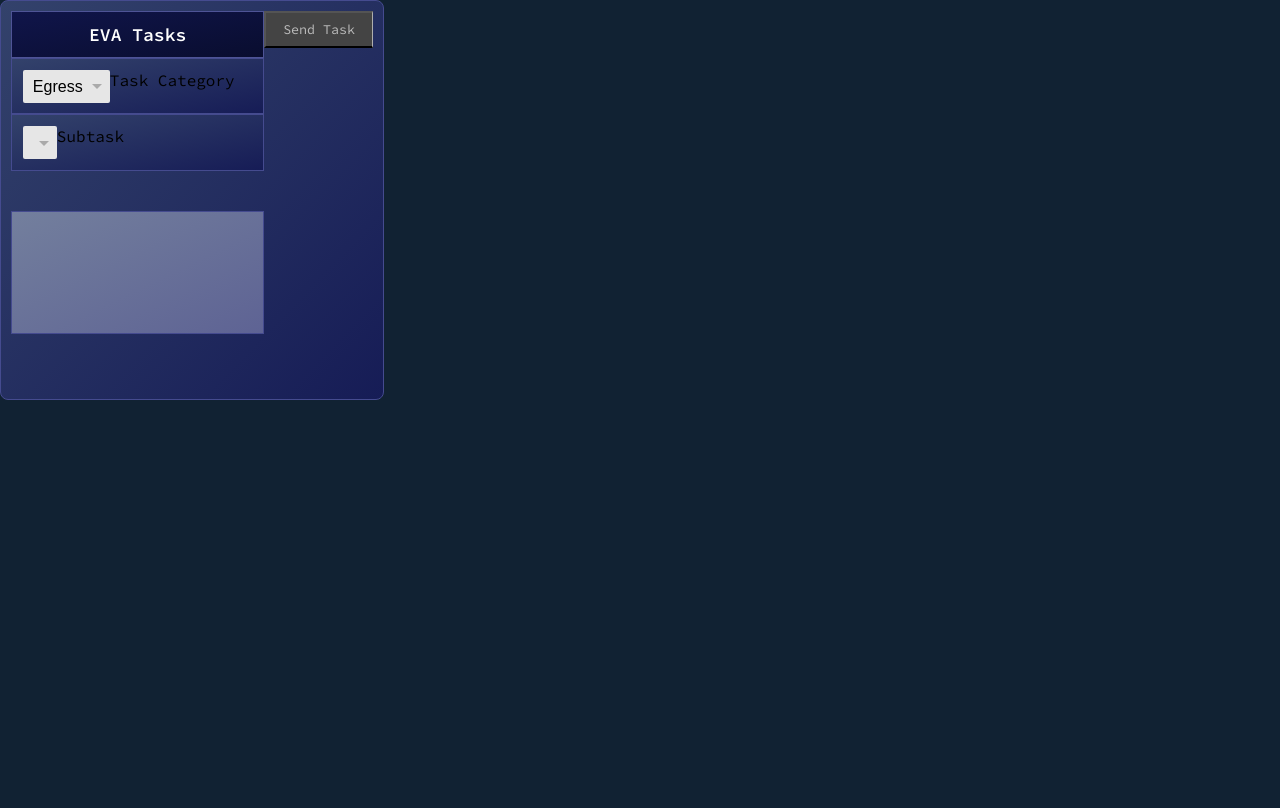
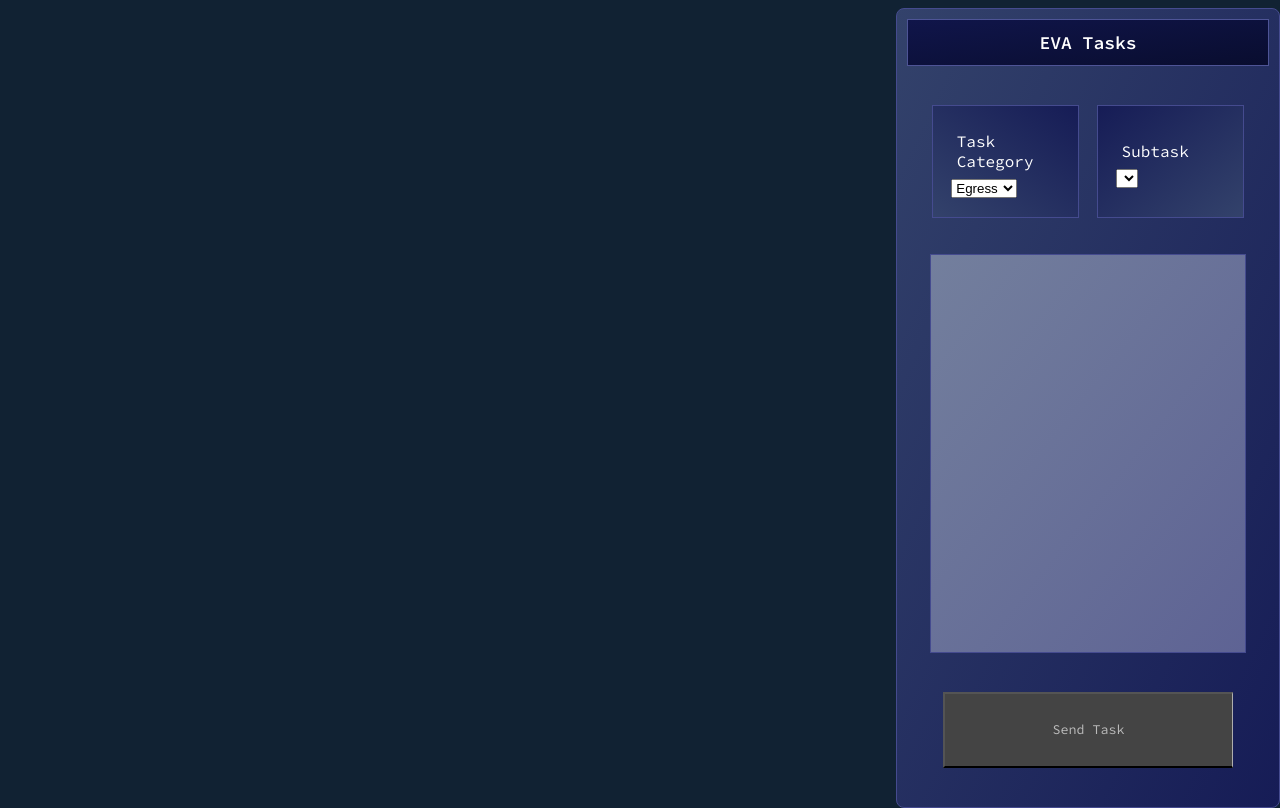
Before and after one commit to gsingh-0-0-1/JARVIS-2024, a Python web app: template src/lmcc/public/templates/left.html in a window 1280 px wide. Before the commit the page ends 400 px from the top, so only its background shows below. Run offline with Jinja, Linux system fonts and the light colour scheme; the template is opened without the code that fills it, so the values that code supplies are empty; some libraries are stand-ins or nearby versions.

Commit message:
styled dropdown, finished task panel styling

```diff
--- a/src/lmcc/public/css/left.css
+++ b/src/lmcc/public/css/left.css
@@ -1,49 +1,92 @@
 #task_panel {
-	flex-direction: column;
+	flex-direction: row;
 	/* position: fixed; */
-	top: 0%;
-	left: 0%;
-	height: 50%;
+	/* top: 0%; */
+	right: 0%;
+	height: 100%;
 	width: 30%;
 	aspect-ratio: 1 / 1;
 	/* background-color: #88c; */
 	background-image: linear-gradient(to bottom right,#33426b, #161c56);
 	display: flex;
 	flex-wrap: wrap;
+	justify-content: center;
+
+}
+
+#task_description_panel {
+	height: 50%;
+	padding: 1% 1%;
+	background-image: linear-gradient(to bottom right,#737f9d, #5e6394);
+	border: 0.2vh solid #454b8f;
+	margin-top: 5%;
+	width: 85%;
 
 }
 
 #task_description {
 	font-family: Source Code Pro;
-	height: 30%;
-	padding: 1% 1%;
 	color: white;
-	background-image: linear-gradient(to bottom right,#737f9d, #5e6394);
+
+}
+
+#evatitle {
+width: 100%;
+height: 3%;
+}
+
+
+#task_category_panel {
+	display: flex;
+	flex-direction: column;
+	background-image: linear-gradient(to top right,#33426b, #161c56);
 	border: 0.2vh solid #454b8f;
+	padding-left: 5%;
+	padding-right: 5%;
+
+	position: relative;
+	width: 30%;
+	/* margin-top: 5%; */
+	margin-bottom: 5%;
+	justify-content: center;
+
+
+}
+
+#task_label {
+	color: white;
+	margin: 5%;
+
 
 }
 
 
-#task_category_panel {
-	background-image: linear-gradient(to bottom right,#33426b, #161c56);
+
+
+#subtask_panel {
+
+	display: flex;
+	flex-direction: column;
+	justify-content: center;
+	background-image: linear-gradient(to top left,#33426b, #161c56);
 	border: 0.2vh solid #454b8f;
-	padding: 3%;
-	/* width: 40%; */
-	position: relative;
-
+	padding-left: 5%;
+	padding-right: 5%;
+	width: 30%;
+	/* margin-top: 5%; */
+	margin-bottom: 5%;
+	margin-left: 5%;
 
 
 }
 
-#taskCategorySelector{
+#subtask_label{
+	color: white;
+	margin: 5%;
+
 }
 
-#subtask_panel {
-	background-image: linear-gradient(to bottom right,#33426b, #161c56);
-	border: 0.2vh solid #454b8f;
-	padding: 3%;
-	/* width: 40%; */
-	position: relative;
-
-
+#send_task{
+	width: 80%;
+	margin-bottom: 8%;
 }
--- a/src/lmcc/public/css/main.css
+++ b/src/lmcc/public/css/main.css
@@ -41,43 +41,76 @@ button {
 
 
 
-
-.select-dropdown {
+/* dropdown initial*/
+.custom-select {
     position: relative;
     background-color: #e6e6e6;
     width: auto;
     float: left;
-	max-width: 100%;
     border-radius: 2px;
-	select {
+    overflow: hidden;
+    margin: 50px auto;
+    cursor: pointer;
+}
+
+.custom-select .input-wrap {
+    position: relative;
+    border: 1px solid #000;
+}
+
+.custom-select .input-wrap::after {
+    content: "";
+    position: absolute;
+    z-index: 200;
+    top: 50%;
+    transform: translateY(-50%);
+    right: 10px;
+    width: 18px;
+    height: 9px;
+    background-color: #000;
+    clip-path: polygon(100% 0%, 0 0%, 50% 100%);
+}
+
+.custom-select .input-wrap.active::after {
+    clip-path: polygon(50% 0%, 0% 100%, 100% 100%);
+}
+
+.custom-select input {
     font-size: 1rem;
     font-weight: 200;
-	  max-width: 100%;
+    width: 100%;
     padding: 8px 24px 8px 10px;
     border: none;
     background-color: transparent;
     -webkit-appearance: none;
     -moz-appearance: none;
     appearance: none;
-	  &:active,
-	  &:focus {
-		outline: none;
-		box-shadow: none;
+    cursor: pointer;
 }
+
+.custom-select .option {
+    display: none; /* Change to block when active */
+    position: absolute;
+    top: 100%;
+    width: 100%;
+    background-color: #fff;
+    border: 1px solid #000;
+    border-top: none;
+    z-index: 200;
+    overflow: hidden;
 }
-	&:after {
-	  content: " ";
-	  position: absolute;
-	  top: 50%;
-	  margin-top: -2px;
-	  right: 8px;
-	  width: 0;
-	  height: 0;
-	  border-left: 5px solid transparent;
-	  border-right: 5px solid transparent;
-	  border-top: 5px solid #aaa;
+
+.custom-select .option p:hover {
+    background-color: aliceBlue;
+    cursor: pointer;
 }
+
+.border-bottom-n {
+    border-bottom-color: transparent!important;
 }
+
+
+
 
 
 .toggle-button {
--- a/src/lmcc/public/templates/left.html
+++ b/src/lmcc/public/templates/left.html
@@ -11,11 +11,29 @@
     <link rel="stylesheet" href="/css/left.css">
 </head>
 <body>
+
+
+    <script>
+        document.querySelector('.custom-select input').addEventListener('click', function() {
+            var inputWrap = document.querySelector('.custom-select .input-wrap');
+            var options = document.querySelector('.custom-select .option');
+            inputWrap.classList.toggle('active');
+            options.style.display = options.style.display === 'block' ? 'none' : 'block';
+        });
+    </script>
+
+
     <!-- 1. Task Interface -->
     <div id="task_panel" class="panel">
-        <div class="paneltitle">EVA Tasks</div>
+        <div id="evatitle" div class="paneltitle">EVA Tasks</div>
 
         <div id="task_category_panel">
+
+            <label for="taskCategorySelector">
+                <div id="task_label">
+                    Task Category
+                </div>
+            </label>
 
             <div class="select-dropdown">
                 <select id="taskCategorySelector" onchange="fetchAllTasks()">
@@ -25,9 +43,7 @@
                 </select>
             </div>
 
-            <label for="taskCategorySelector">
-                Task Category
-            </label>
+
 
         </div>
 
@@ -36,26 +52,30 @@
 
 
         <div id="subtask_panel" >
+            <label for="taskSelector">
+                <div id="subtask_label">
+                    Subtask
+                </div>
+            </label>
+
+
             <div class="select-dropdown">
                 <select id="taskSelector" onchange="displaySelectedTask()">
                     <!-- Add more tasks as needed -->
                 </select>
             </div>
 
-            <label for="taskSelector">
-                Subtask
-            </label>
-
         </div>
 
-        <br><br>
+        <!-- <br><br> -->
+        <div id="task_description_panel">
+            <div id="task_description">
 
-        <div id="task_description">
+            </div>
         </div>
 
-        <br><br>
-
-        <button onclick="createTask()">Send Task</button>
+        <!-- <br><br> -->
+            <button id="send_task" onclick="createTask()">Send Task</button>
     </div>
 
     <audio autoplay id="micstream"></audio>
--- a/src/lmcc/public/templates/right.html
+++ b/src/lmcc/public/templates/right.html
@@ -11,7 +11,7 @@
     <link rel="stylesheet" href="/css/right.css">
 </head>
 <body>
-    <div class="panel-container">
+    <!-- <div class="panel-container"> -->
 
         <!-- 1. Geo info panel -->
         <div id="panel_geo" class="panel">
@@ -110,7 +110,7 @@
 
 
         <audio autoplay id="micstream"></audio>
-    </div>
+    <!-- </div> -->
 </body>
 <script src="https://cdnjs.cloudflare.com/ajax/libs/socket.io/4.7.4/socket.io.js"></script>
 <script src="/js/voice.js"></script>
```
Lines whose indentation alone changed are shown as unchanged.
